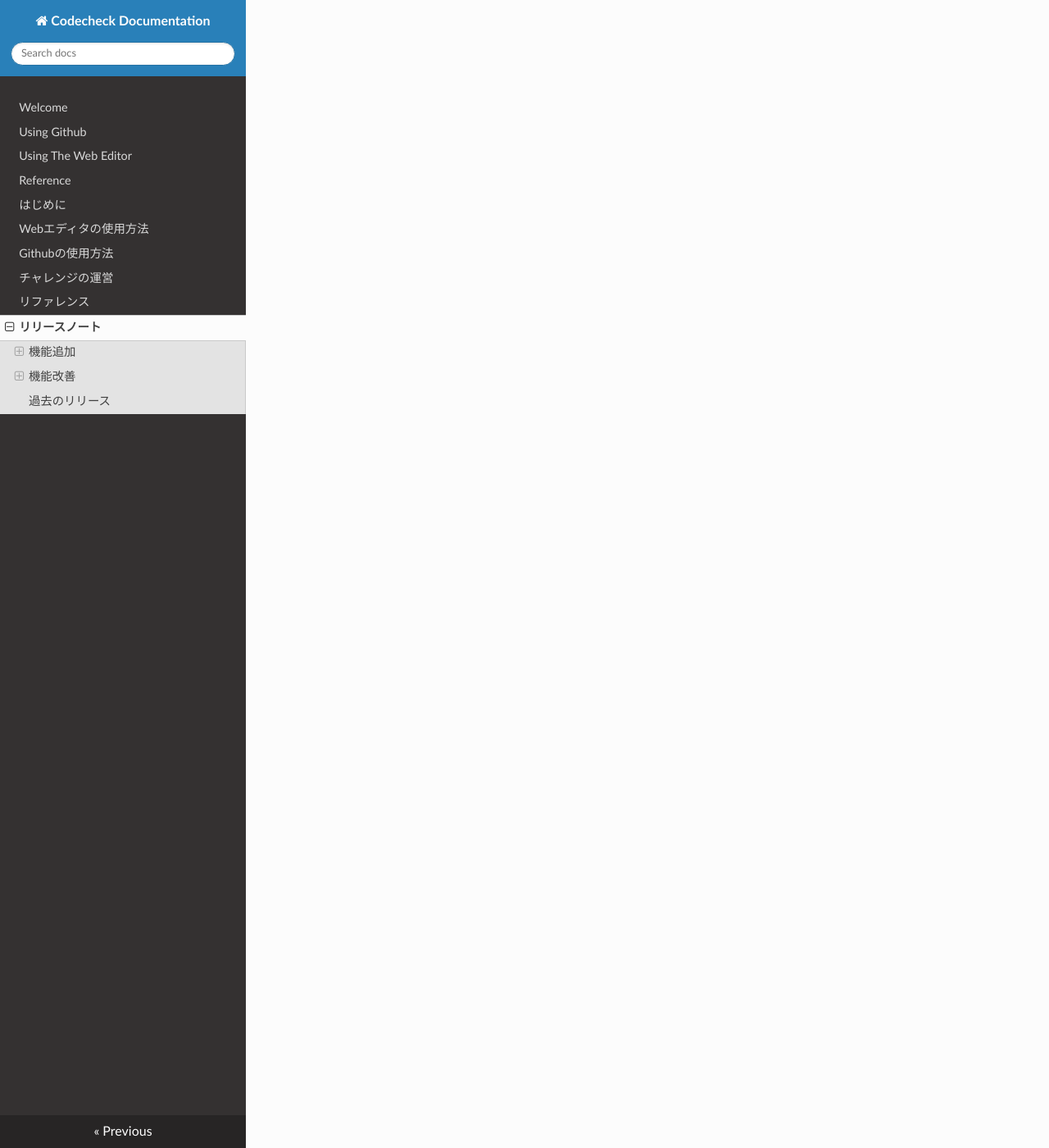
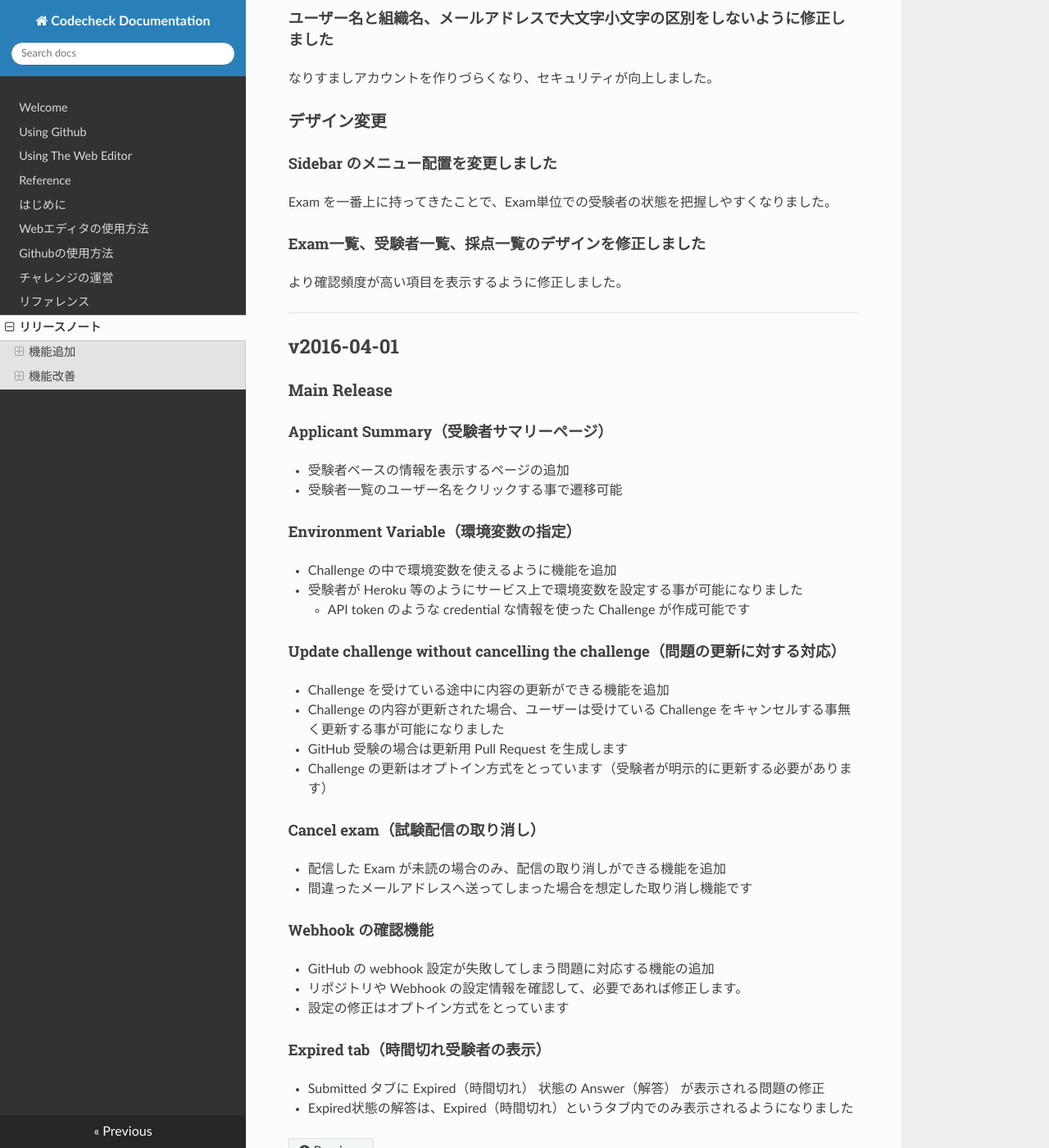
Before and after one commit to code-check/docs, an MkDocs documentation site: the page built from source/docs/ja/releases/index.md, in a window 1280 px wide and 1400 px high, scrolled down 2453 px. Shown: the whole window at 82% size. Built offline with MkDocs 1.6.1, drawn with Linux system fonts in a browser that asks for light colours; nearby versions of some CDN libraries; old or Windows-style settings are respelled for this version of MkDocs; some of the changed text lies outside the part shown.

Commit message:
refactor: combine all release notes into one file

```diff
--- a/source/docs/ja/releases/index.md
+++ b/source/docs/ja/releases/index.md
@@ -1,24 +1,122 @@
-# 最新リリース (v2017-01-06)
+# 最新リリース (v2016-01-06)
 
-## 機能追加
+### 機能追加
 
-### URL 配信機能を追加しました
+#### URL 配信機能を追加しました
 URLを用いて試験を配信することが出来るようになりました。
 応募者管理システムの MyPage にリンクを置く等、配信コストを減らすことが可能になります。
 
-### エントリーシート機能を試験にも追加しました
+#### エントリーシート機能を試験にも追加しました
 イベントだけでなく、試験においても本人確認に必要な情報を入力してから受験してもらう事が可能になりました。
 試験ごとに自由に設定が可能なので、応募者管理システムのIDなども取得が可能です。
 
-## 機能改善
+### 機能改善
 
-### テーブルの表示件数の変更機能を追加しました
+#### テーブルの表示件数の変更機能を追加しました
 今までは 10 件ずつで固定だった表示件数ですが、この修正で最大50件までを一度に表示させる事ができるようになりました。
 
-### ソート機能の改善を行いました
+#### ソート機能の改善を行いました
 ソート機能がページ内ソートだったものを、全データからソートができるように修正しました。
 
-### 文言の改善を行いました
+#### 文言の改善を行いました
 受験者が迷わずに試験が受けられるよう、主にWeb エディタ等の文言を修正しました。
 
-## [過去のリリース](./history.md)
+<br>
+<br>
+<br>
+<br>
+<br>
+---
+<br>
+<br>
+<br>
+<br>
+<br>
+
+# 過去のリリース
+
+## v2016-08-12
+
+### 機能追加
+
+#### [β]イベント機能の追加しました
+イベント機能をβ機能として追加しました。
+
+#### エントリーシート機能を追加しました
+イベントに参加する時に本人確認等に必要な情報を入力してから受験してもらう事が可能になりました。
+イベントごとに自由に設定が可能となっています。
+
+---
+
+## v2016-04-27
+
+### 機能追加
+
+#### Exam でも answer.md があれば採点ページに表示されるようになりました
+Open Challenge のみであった answer.md の表示が Exam でも可能になりました。
+Exam の中でも受験者の考えを書いてもらいやすくなります。
+
+#### 受験者が提出したコードを見れるように許可することが可能になりました
+デフォルトでは受験者は提出したコードを見ることはできませんが、
+このオプションにチェックを付けると提出後にも自身のコードを見返す事が可能になりました。
+
+### 機能改善
+
+#### Supporter 権限への制限を強化しました
+今までは Regular 権限とほぼ同等の権限でしたが以下のような制限の強化を行いました。
+- Sidebar から受験者の欄を削除、アクセスできないように修正
+- Email や本名、誕生日などの情報を表示させないように修正
+- 自身が採点者として追加されていない試験を表示しないように修正
+
+#### MyAnswer ページにてテスト実行結果のスコアを表示するように修正しました
+詳細を開かなくても MyAnswer から簡単に確認できるようになりました。
+
+#### 採点ページへのリンクを CSV の出力に追加しました
+Excel で読み込んだ際に、テストの詳細ページにすぐに飛べるようになりました。
+
+#### CSVのエンコードを UTF8 から BOM付UTF8 に修正しました
+Windows の Excel で読み込む際に文字化けをしなくなりました。
+
+#### ユーザー名と組織名、メールアドレスで大文字小文字の区別をしないように修正しました
+なりすましアカウントを作りづらくなり、セキュリティが向上しました。
+
+### デザイン変更
+
+#### Sidebar のメニュー配置を変更しました
+Exam を一番上に持ってきたことで、Exam単位での受験者の状態を把握しやすくなりました。
+
+#### Exam一覧、受験者一覧、採点一覧のデザインを修正しました
+より確認頻度が高い項目を表示するように修正しました。
+
+---
+
+## v2016-04-01
+
+### Main Release
+#### Applicant Summary（受験者サマリーページ）
+  - 受験者ベースの情報を表示するページの追加
+  - 受験者一覧のユーザー名をクリックする事で遷移可能
+
+#### Environment Variable（環境変数の指定）
+  - Challenge の中で環境変数を使えるように機能を追加
+  - 受験者が Heroku 等のようにサービス上で環境変数を設定する事が可能になりました
+    - API token のような credential な情報を使った Challenge が作成可能です
+
+#### Update challenge without cancelling the challenge（問題の更新に対する対応）
+  - Challenge を受けている途中に内容の更新ができる機能を追加
+  - Challenge の内容が更新された場合、ユーザーは受けている Challenge をキャンセルする事無く更新する事が可能になりました
+  - GitHub 受験の場合は更新用 Pull Request を生成します
+  - Challenge の更新はオプトイン方式をとっています（受験者が明示的に更新する必要があります）
+
+#### Cancel exam（試験配信の取り消し）
+  - 配信した Exam が未読の場合のみ、配信の取り消しができる機能を追加
+  - 間違ったメールアドレスへ送ってしまった場合を想定した取り消し機能です
+
+#### Webhook の確認機能
+  - GitHub の webhook 設定が失敗してしまう問題に対応する機能の追加
+  - リポジトリや Webhook の設定情報を確認して、必要であれば修正します。
+  - 設定の修正はオプトイン方式をとっています
+
+#### Expired tab（時間切れ受験者の表示）
+  - Submitted タブに Expired（時間切れ） 状態の Answer（解答） が表示される問題の修正
+  - Expired状態の解答は、Expired（時間切れ）というタブ内でのみ表示されるようになりました
```
Also changed, not shown: source/docs/ja/releases/2016-04-01.md (deleted, +0 -32 lines), source/docs/ja/releases/2016-04-27.md (deleted, +0 -41 lines), source/docs/ja/releases/2016-08-12.md (deleted, +0 -12 lines), source/docs/ja/releases/2017-01-06.md (deleted, +0 -24 lines), source/docs/ja/releases/history.md (deleted, +0 -110 lines).
